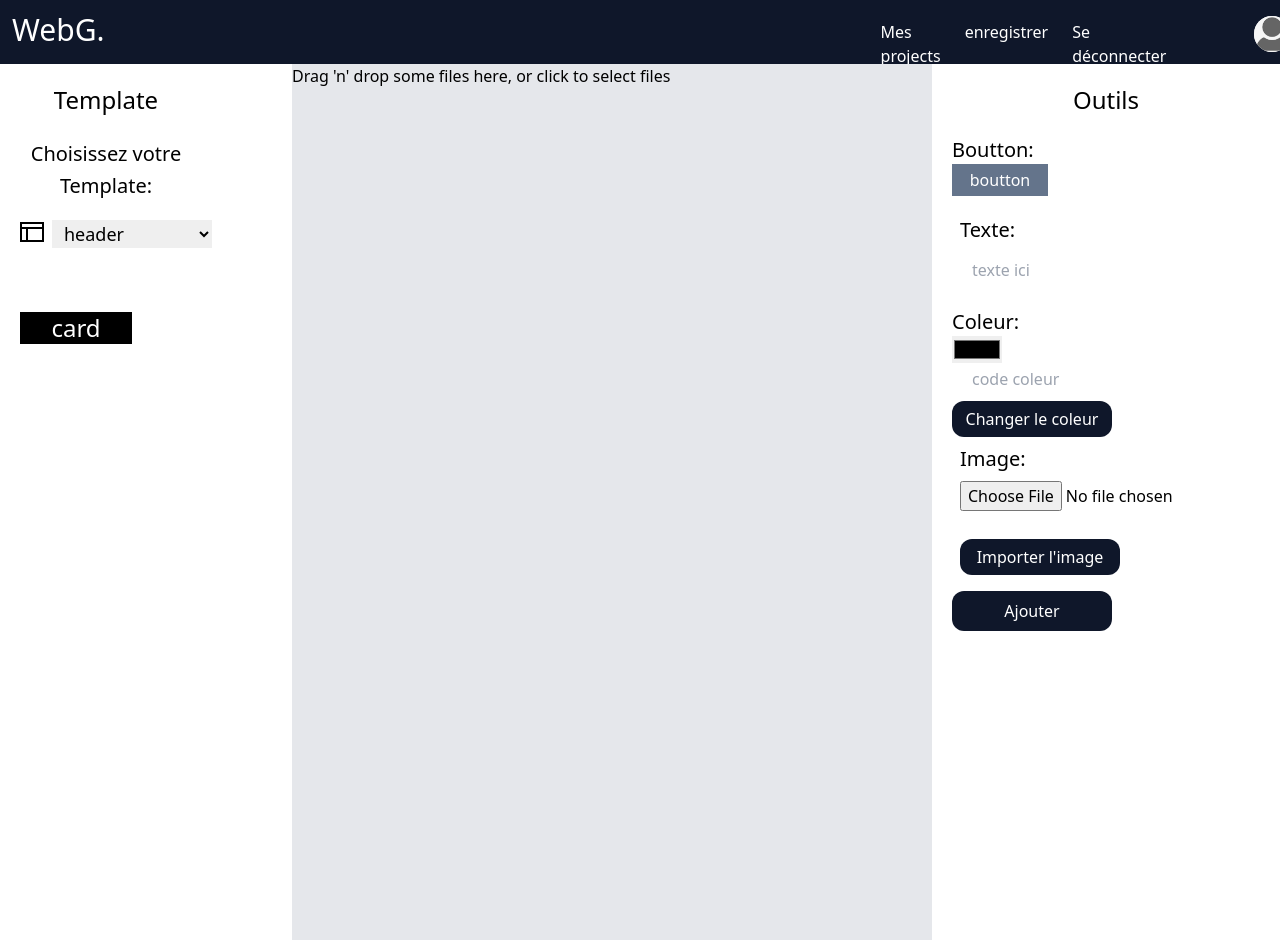
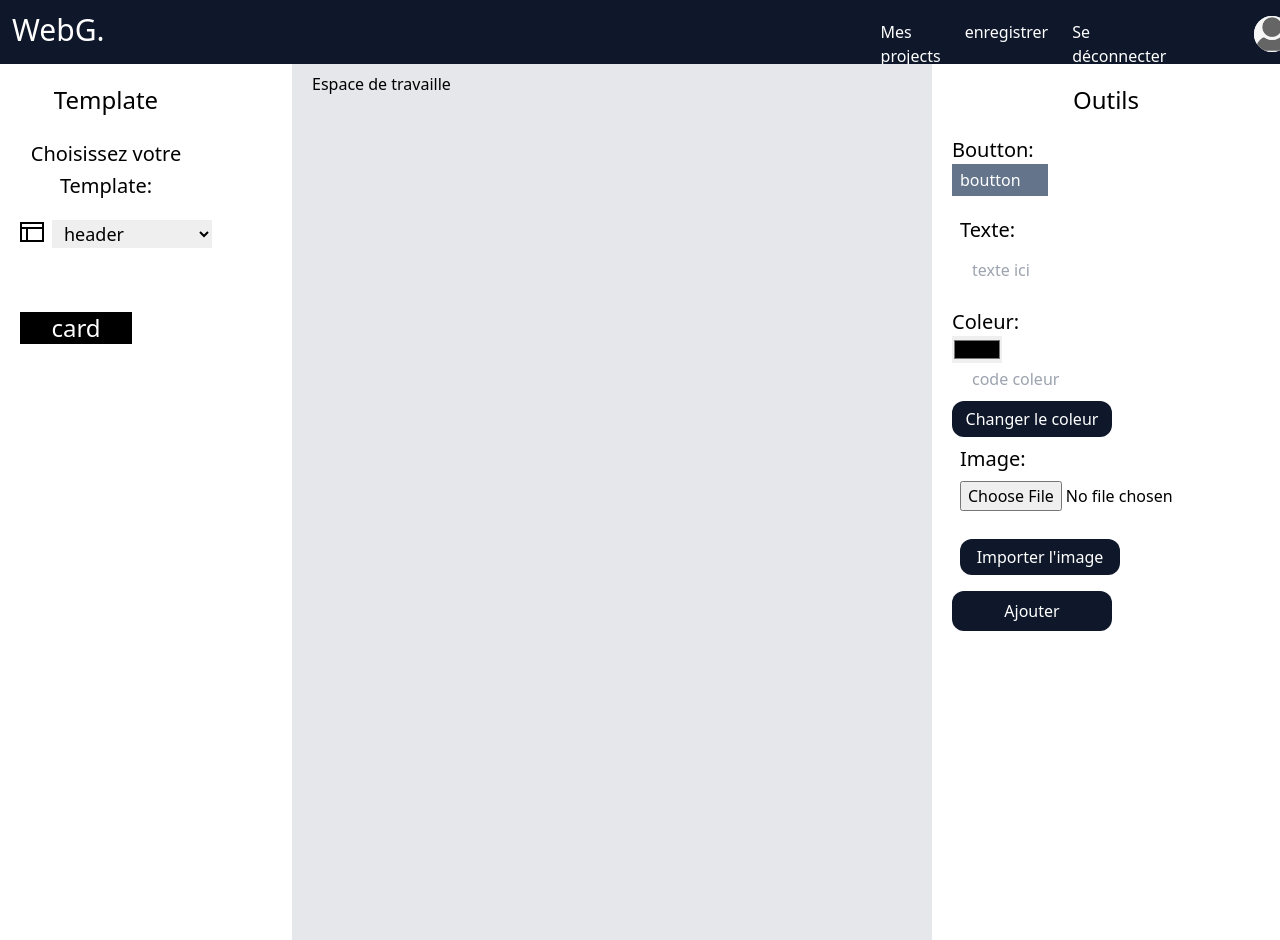
Before and after one commit to Kanel04/WebGenerator, a React (Vite) app: page /primary in a window 1280 px wide. Shown: the top 940 px of the page. Built offline with nearby package versions, Linux system fonts and the light colour scheme.

Commit message:
drag and drop sidebarRight with an button

```diff
--- a/src/pages/Primary/components/DropZone/DropZoneComponent.jsx
+++ b/src/pages/Primary/components/DropZone/DropZoneComponent.jsx
@@ -9,6 +9,14 @@ function DropZoneComponent() {
         const card = document.getElementById(card_id);
         card.style.display = "block";
         e.target.appendChild(card);
+
+      }
+      if(e.dataTransfer.getData("button")){
+        const card_id = e.dataTransfer.getData("button");
+        const card = document.getElementById(card_id);
+        card.style.display = "block";
+        e.target.appendChild(card);
+
       }
         //const classes = "item bg-slate-500 w-10 h-10 items-center ml-2 mt-2"
        // e.target.classList.remove('drag-over');
@@ -44,8 +52,8 @@ const {getRootProps, getInputProps, isDragActive} = useDropzone({onDrop})
       <input {...getInputProps()} />
       {
         isDragActive ?
-          <p>Drop the files here ...</p> :
-          <p>Drag 'n' drop some files here, or click to select files</p>
+          <p>Drop the template here ...</p> :
+          <p className='ml-5 mt-2'>Espace de travaille</p>
       }
     </div>
     </div>
--- a/src/pages/Primary/components/template/template.jsx
+++ b/src/pages/Primary/components/template/template.jsx
@@ -21,7 +21,8 @@ function template() {
 
     }
     function dragOver(e) {
-        e.preventDefault();
+        //e.preventDefault();
+        e.stopPropagation();
         console.log('dragOver...')
 
     }
--- a/src/pages/Primary/components/utils/outilsComponents.jsx
+++ b/src/pages/Primary/components/utils/outilsComponents.jsx
@@ -12,7 +12,8 @@ function outilsComponents() {
 
   }
   function dragStart(e) {
-    e.dataTransfer.setData('text/plain', e.target.id);
+    const target = e.target;
+    e.dataTransfer.setData('button', target.id);
     setTimeout(() => {
 
          e.target.classList.add('hide');
@@ -24,7 +25,8 @@ function dragEnter(e) {
 
 }
 function dragOver(e) {
-    e.preventDefault();
+  e.stopPropagation();
+   // e.preventDefault();
 
 }
 
@@ -37,16 +39,17 @@ function dragLeave(e) {
 
       <h1 className='text-xl ml-5 mt-5'>Boutton:</h1>
       <div id='tols' className='ml-5'>
-
-                 <button
-                 onDragStart={dragStart}
-                 onDragEnter={dragEnter}
-                 onDragOver={dragOver}
-                 onDragLeave={dragLeave}
-                 className='bg-slate-500 w-24 h-8  text-white'
-                 id='item'
-                 draggable='true'
-                 >boutton</button>
+<div
+onDragStart={dragStart}
+onDragEnter={dragEnter}
+onDragOver={dragOver}
+onDragLeave={dragLeave}
+id='button'
+draggable='true'
+className='w-24 h-8 bg-slate-500'
+>
+ <button className='text-white ml-2 mt-1'>boutton</button>
+</div>
 
         <div className='mt-5 pr-5'>
           <h1 className='text-xl ml-2'>Texte:</h1>
```
